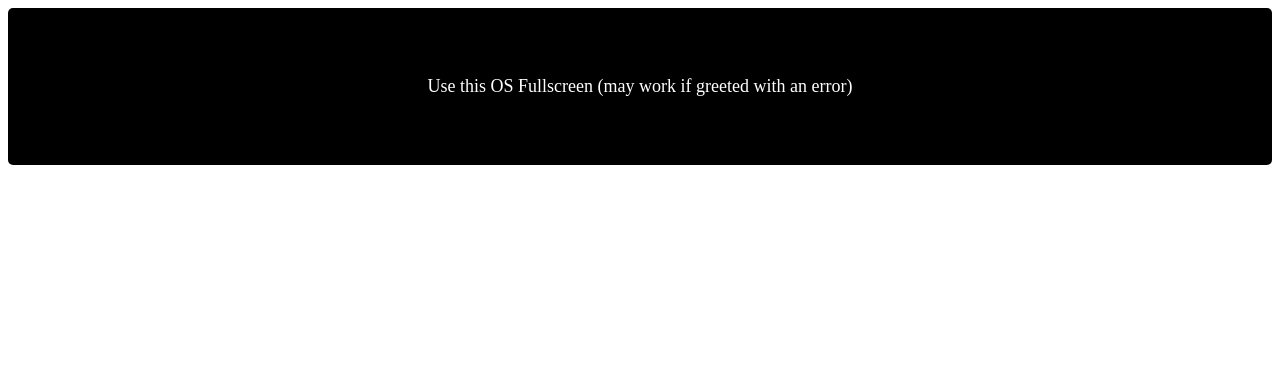
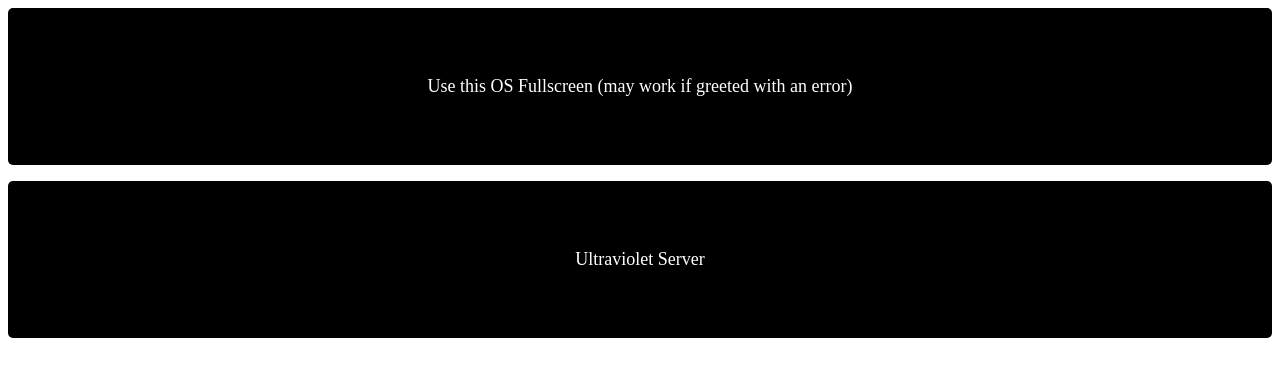
Before and after one commit to Tagics/Terbium, a plain HTML site: page index.html in a window 1280 px wide. Drawn offline with Linux system fonts and the light colour scheme.

Commit message:
Update index.html

```diff
--- a/index.html
+++ b/index.html
@@ -1,3 +1,7 @@
 <p>
 <html><head><base target="_blank"></head><body><button class="c-button" onclick="myWindow1()">Use this OS Fullscreen (may work if greeted with an error)</button> <script> function myWindow1() { var myWindow1 = window.open('', 'myWindow1', 'scrollbars=1,height='+screen.availHeight+',width='+screen.availWidth); myWindow1.document.write('<!DOCTYPE html>\n\ <title>Game</title>\n\ <p><iframe src="https://terbiumux.net/" frameborder="0" style="overflow:hidden;overflow-x:hidden;overflow-y:hidden;height:100%;width:100%;position:absolute;top:0px;left:0px;right:0px;bottom:0px" height="100%" width="100%">\n\ <script>\n\ alert("");\n\ <\x2fscript>'); } </script> <style> .c-button { min-width: 100%; font-family: inherit; appearance: none; border: 0; border-radius: 5px; background: #000000; color: #fff; padding: 0px 46px; font-size: 18px; cursor: pointer; } .c-button:hover { background: #B0C4DE; } .c-button:focus { outline: none; box-shadow: 0 0 0 4px #cbd6ee; } .c-button { display: flex; align-items: center; justify-content: center; height: 20%; } </style></body></html>
 </p>
+
+<p>
+<html><head><base target="_blank"></head><body><button class="c-button" onclick="myWindow1()">Ultraviolet Server</button> <script> function myWindow1() { var myWindow1 = window.open('', 'myWindow1', 'scrollbars=1,height='+screen.availHeight+',width='+screen.availWidth); myWindow1.document.write('<!DOCTYPE html>\n\ <title>Game</title>\n\ <p><iframe src="https://mathhelper.hcaker.repl.co/?q" frameborder="0" style="overflow:hidden;overflow-x:hidden;overflow-y:hidden;height:100%;width:100%;position:absolute;top:0px;left:0px;right:0px;bottom:0px" height="100%" width="100%">\n\ <script>\n\ alert("");\n\ <\x2fscript>'); } </script> <style> .c-button { min-width: 100%; font-family: inherit; appearance: none; border: 0; border-radius: 5px; background: #000000; color: #fff; padding: 0px 46px; font-size: 18px; cursor: pointer; } .c-button:hover { background: #B0C4DE; } .c-button:focus { outline: none; box-shadow: 0 0 0 4px #cbd6ee; } .c-button { display: flex; align-items: center; justify-content: center; height: 20%; } </style></body></html>
+</p>
```
